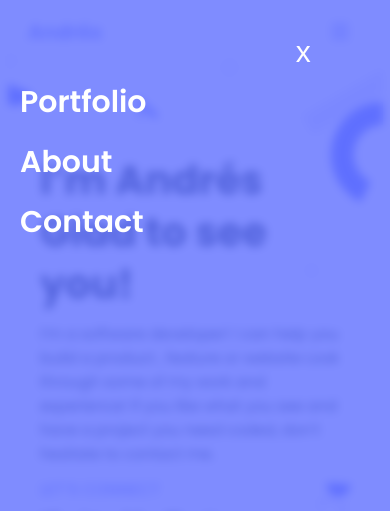
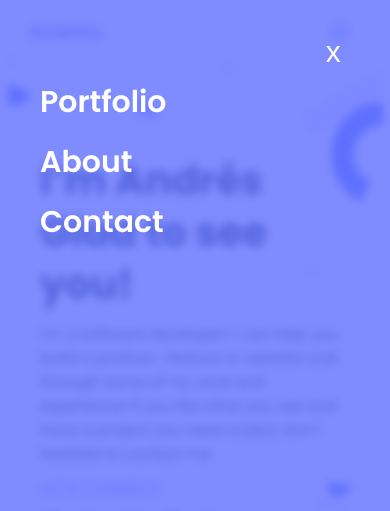
Before and after one commit to andres-condezo/Portfolio, a website: page index.html in a window 390 px wide. Both pictures are taken after a click on the link 340 px from the left and 32 px from the top of the page. Shown: the top 511 px of the page. Drawn offline with Linux system fonts and the light colour scheme.

Commit message:
fix close button alignment

```diff
--- a/styles/style.css
+++ b/styles/style.css
@@ -155,12 +155,12 @@ header .desktop-menu-container {
   align-content: flex-end;
   margin-right: 1rem;
   margin-top: 3rem;
-  margin-left: 8rem;
+  margin-left: 12rem;
 }
 
 .mobile-menu-ul {
   margin-top: 8rem;
-  margin-left: 2rem;
+  margin-left: 4rem;
 }
 
 .mobile-menu-ul li {
```
